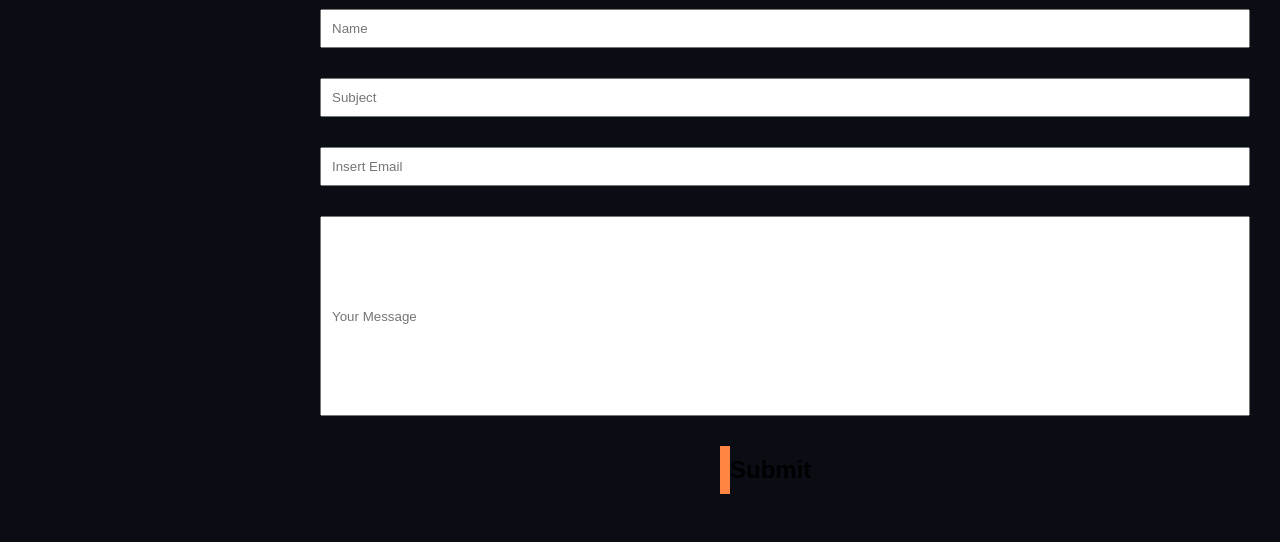
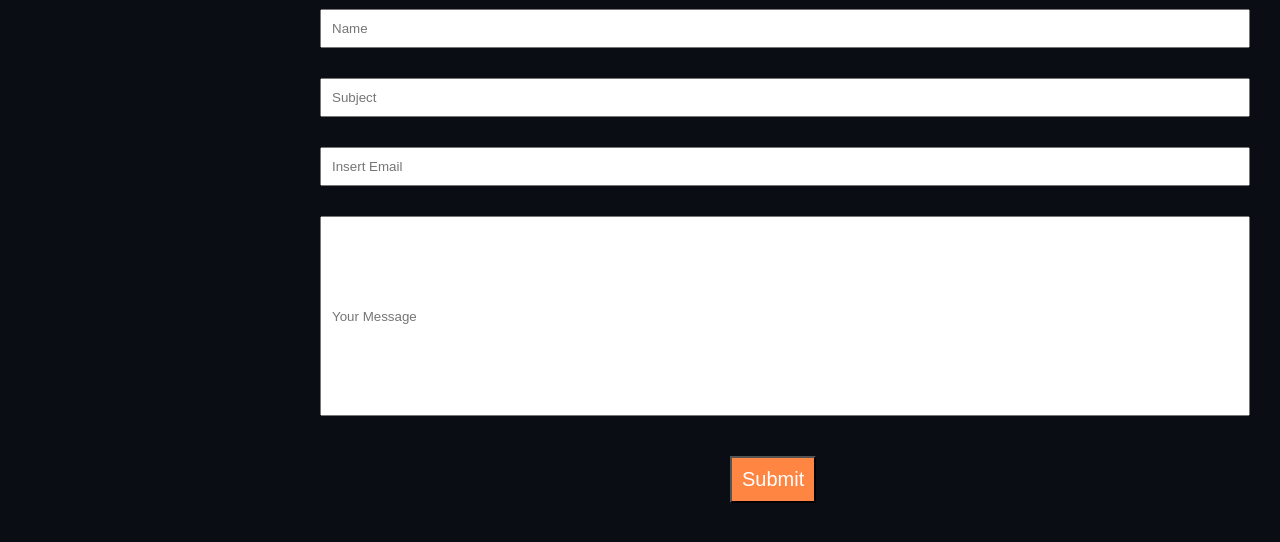
Before and after one commit to migzmusic/migzmusic.github.io, a plain HTML site: page contact.html in a window 1280 px wide. Shown: the part 258-800 px from the top of the page. Drawn offline with Linux system fonts and the light colour scheme.

Commit message:
finished contact page

```diff
--- a/Assignment-Website/assets/styles/contactstyle.css
+++ b/Assignment-Website/assets/styles/contactstyle.css
@@ -60,7 +60,7 @@
 }
 
 .Submit {
-    background-color: #FF8542;
+
     margin-top: 30px;
     margin-right: 690px;
     margin-left: 720px;
@@ -70,3 +70,11 @@
     padding-left: 10px;
     font-family: Arial, Helvetica, sans-serif;
 }
+
+button[type="submit"] {
+    padding: 10px;
+    background-color: #FF8542;
+    color: #fff;
+    cursor: pointer;
+    font-size: 20px;
+}
--- a/contact.html
+++ b/contact.html
@@ -32,6 +32,7 @@
     <div class="ContactMe">
         <h1>Contact Me</h1>
     </div>
+    <form action="mailto:juliaagius465@gmail.com" method="post" enctype="text/plain">
 
     <div class="Name">
         <input type="text" id="userInput" name="userInput" placeholder="Name">
@@ -50,8 +51,11 @@
     </div>
 
     <div class="Submit">
-        <h1>Submit</h1>
+        <button type="submit">Submit</button>
     </div>
+    </form>
+
+
     </div>
 
     <div class="footer">
```
